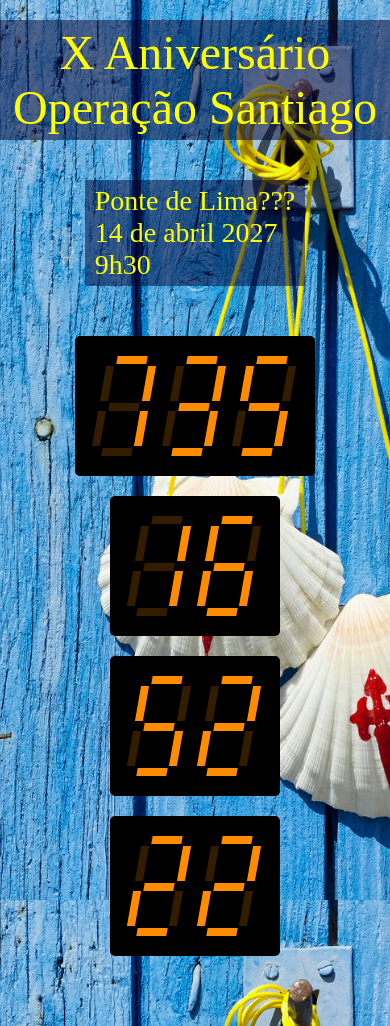
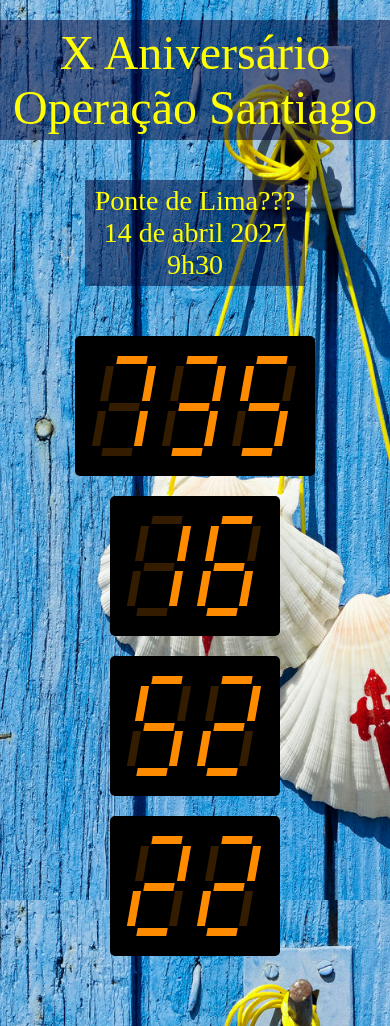
Before and after one commit to pjgsilva/pjgsilva.github.io, a Jekyll site: the page standalone/countdown-to-santi.html, which Jekyll copies as it is, in a window 390 px wide. Shown: the top 1026 px of the page. Built offline with Jekyll 4.4.1, drawn with Linux system fonts in a browser that asks for light colours; some web fonts are replaced; grey boxes are pictures that could not be loaded.

Commit message:
more alignments

```diff
--- a/standalone/countdown-to-santi.html
+++ b/standalone/countdown-to-santi.html
@@ -59,6 +59,7 @@
 
         .date-part {
             display: block;
+            text-align: right;
         }
 
         .countdown-ended {
@@ -163,6 +164,10 @@
 
             .header-date {
                 font-size: 28px;
+            }
+
+            .date-part {
+                text-align: center;
             }
 
             .countdown-ended {
```
